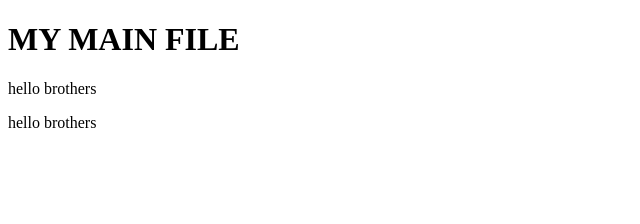
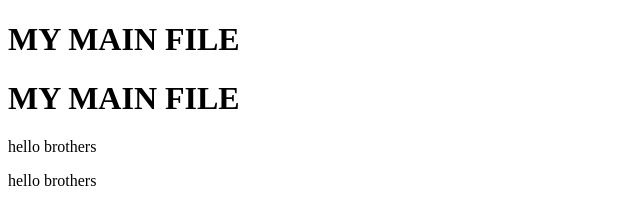
Before and after one commit to safwan-chohan/git2-2-4-2025-safwan, a plain HTML site: page INDEX.HTML in a window 1280 px wide. Shown: the whole page, without its empty margins (0-640 px from the left). Drawn offline with Linux system fonts and the light colour scheme.

Commit message:
Update INDEX.HTML

```diff
--- a/INDEX.HTML
+++ b/INDEX.HTML
@@ -7,6 +7,7 @@
 </head>
 <body>
     <H1>MY MAIN FILE</H1>
+<H1>MY MAIN FILE</H1>
     <p> hello brothers</p>
     <p> hello brothers</p>
 </body>
```
